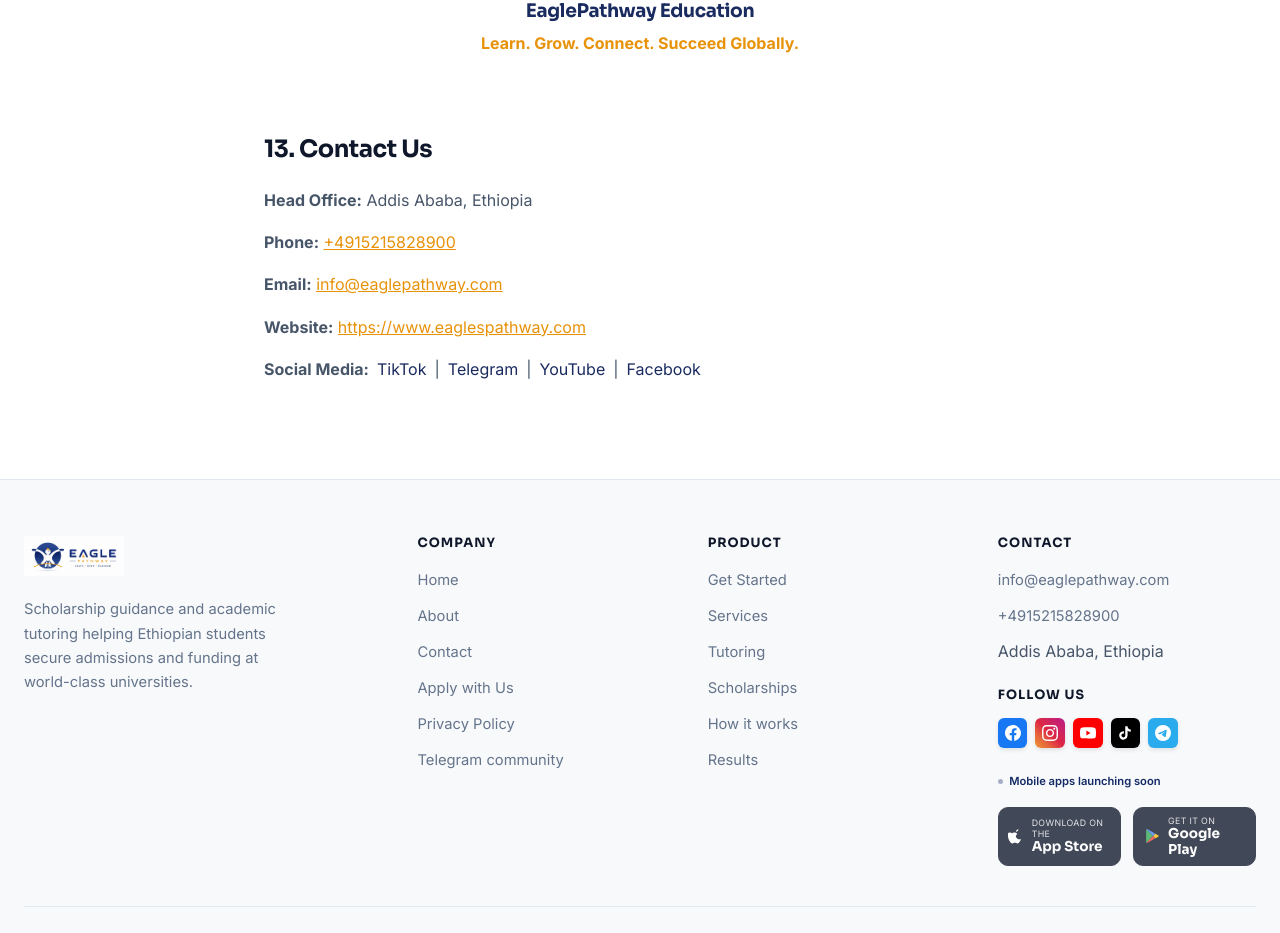
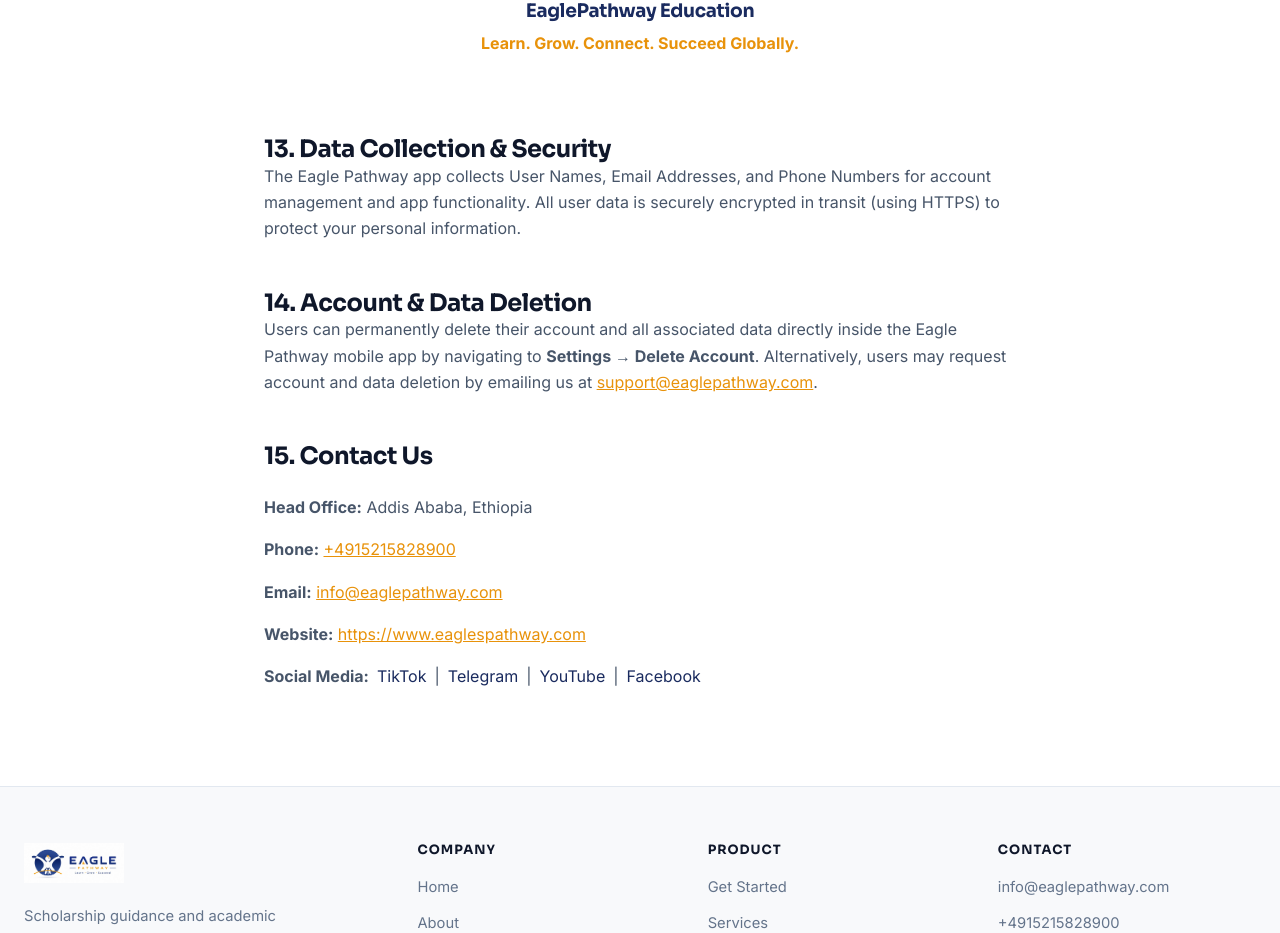
Before and after one commit to Eagle-Pathway/eagle-pathway-web, a Next.js app: page /privacy in a window 1280 px wide. Shown: the part 5890-6823 px from the top of the page. Built offline with nearby package versions, Linux system fonts and the light colour scheme.

Commit message:
Update privacy policy and footer links

```diff
--- a/app/privacy/page.tsx
+++ b/app/privacy/page.tsx
@@ -257,8 +257,26 @@ export default function PrivacyPage() {
           </Reveal>
 
           <Reveal delay={700}>
+            <div className="content-block" style={{ marginBottom: '3rem' }}>
+              <h2>13. Data Collection & Security</h2>
+              <p>
+                The Eagle Pathway app collects User Names, Email Addresses, and Phone Numbers for account management and app functionality. All user data is securely encrypted in transit (using HTTPS) to protect your personal information.
+              </p>
+            </div>
+          </Reveal>
+
+          <Reveal delay={750}>
+            <div className="content-block" style={{ marginBottom: '3rem' }}>
+              <h2>14. Account & Data Deletion</h2>
+              <p>
+                Users can permanently delete their account and all associated data directly inside the Eagle Pathway mobile app by navigating to <strong>Settings &rarr; Delete Account</strong>. Alternatively, users may request account and data deletion by emailing us at <a href="mailto:support@eaglepathway.com" style={{ color: 'var(--orange)', textDecoration: 'underline' }}>support@eaglepathway.com</a>.
+              </p>
+            </div>
+          </Reveal>
+
+          <Reveal delay={800}>
             <div className="content-block">
-              <h2>13. Contact Us</h2>
+              <h2>15. Contact Us</h2>
               <ul style={{ listStyleType: 'none', padding: 0, marginTop: '1.5rem', display: 'grid', gap: '1rem' }}>
                 <li><strong>Head Office:</strong> {site.location}</li>
                 <li><strong>Phone:</strong> <a href={`tel:${site.phone}`} style={{ color: 'var(--orange)', textDecoration: 'underline' }}>{site.phone}</a></li>
```
